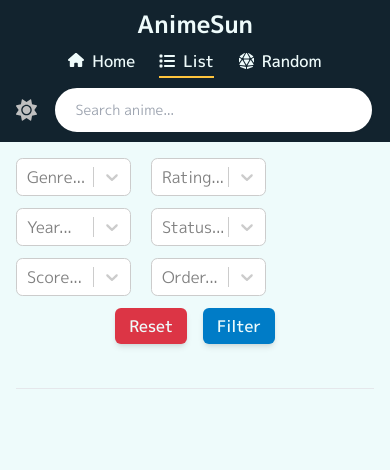
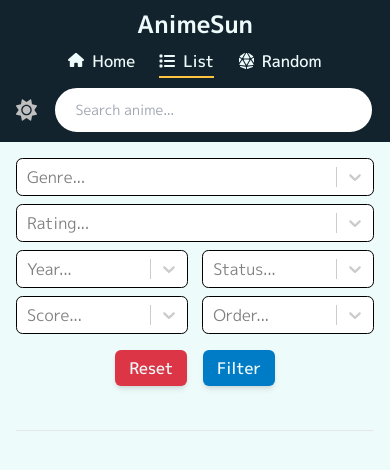
Before and after one commit to EduardIonescu/animeWebsite, a Next.js app: page /list in a window 390 px wide. Shown: the top 470 px of the page. Built offline with nearby package versions, Linux system fonts and the light colour scheme.

Commit message:
listPage select darkmode + responsiveness

```diff
--- a/components/listPage/filterSelect.jsx
+++ b/components/listPage/filterSelect.jsx
@@ -9,11 +9,12 @@
 	singleValue = false,
 	setChoice,
 	value,
+	classes,
 }) {
 	return (
 		<Select
 			onChange={(choice) => setChoice(choice)}
-			className="w-[32.1%] "
+			className={`${classes}  xl:w-[32.1%] `}
 			options={options}
 			closeMenuOnSelect={singleValue && true}
 			components={animatedComponents}
@@ -21,15 +22,32 @@
 			placeholder={placeholder}
 			instanceId={placeholder}
 			value={value}
+			classNames={{
+				control: () => "dark:bg-coolBlack border-black",
+				menuList: () => "dark:bg-coolBlack",
+
+				menuPortal: () => "dark:bg-gray-200",
+				multiValue: () => "dark:bg-veryDarkBlue/80",
+				multiValueLabel: () =>
+					"dark:bg-veryDarkBlue dark:text-shadowLightBlue",
+				option: () =>
+					"transition duration-200 dark:coolBlack dark:hover:bg-shadowDarkBlue",
+				singleValue: () => "dark:text-shadowLightBlue",
+			}}
 			styles={{
 				control: (baseStyles) => ({
 					...baseStyles,
 					borderRadius: "0.4rem",
+					borderColor: "coolBlack",
 				}),
 				menu: (baseStyles) => ({
 					...baseStyles,
 					zIndex: "10",
 				}),
+				option: (baseStyles, { isFocused }) => ({
+					...baseStyles,
+					backgroundColor: isFocused ? "rgba(120,120,120,0.2)" : "",
+				}),
 			}}
 		/>
 	);
--- a/components/listPage/resultsSection.jsx
+++ b/components/listPage/resultsSection.jsx
@@ -2,7 +2,7 @@
 export default function ResultsSection({ resultsData }) {
 	return (
 		<section
-			className="flex flex-wrap flex-col sm:flex-row
+			className="flex flex-wrap flex-col md:flex-row md:gap-4
 xl:gap-x-[calc((100%-(380px*3))/2)] gap-y-5 pb-6 "
 		>
 			{resultsData.map((animeData) => (
--- a/components/listPage/selectForm.jsx
+++ b/components/listPage/selectForm.jsx
@@ -51,18 +51,23 @@
 	}
 	return (
 		<form onSubmit={handleSubmit}>
-			<fieldset className="flex flex-wrap gap-x-5 gap-y-3">
+			<fieldset
+				className="flex flex-wrap gap-x-[4%] lg:gap-x-[2%] xl:gap-x-5 gap-y-2
+			 xl:gap-y-3"
+			>
 				<FilterSelect
 					placeholder="Genre..."
 					options={genreOptions}
 					setChoice={setGenres}
 					value={genres}
+					classes="w-full lg:w-[49%]"
 				/>
 				<FilterSelect
 					placeholder="Rating..."
 					options={ratingOptions}
 					setChoice={setRatings}
 					value={ratings}
+					classes="w-full lg:w-[49%]"
 				/>
 				<FilterSelect
 					placeholder="Year..."
@@ -70,6 +75,7 @@
 					singleValue={true}
 					setChoice={setYear}
 					value={year}
+					classes="w-[48%] lg:w-[23.5%]"
 				/>
 				<FilterSelect
 					placeholder="Status..."
@@ -77,6 +83,7 @@
 					options={statusOptions}
 					setChoice={setStatus}
 					value={status}
+					classes="w-[48%] lg:w-[23.5%]"
 				/>
 				<FilterSelect
 					placeholder="Score..."
@@ -84,6 +91,7 @@
 					setChoice={setScore}
 					singleValue={true}
 					value={score}
+					classes="w-[48%] lg:w-[23.5%]"
 				/>
 				<FilterSelect
 					placeholder="Order..."
@@ -91,11 +99,12 @@
 					singleValue={true}
 					setChoice={setOrder}
 					value={order}
+					classes="w-[48%] lg:w-[23.5%]"
 				/>
 			</fieldset>
 			<fieldset
 				className="flex gap-4 justify-center py-3 text-shadowLightBlue
-			font-medium"
+			font-medium mt-1"
 			>
 				<button
 					type="button"
--- a/pages/list/index.jsx
+++ b/pages/list/index.jsx
@@ -3,6 +3,7 @@
 import { useState } from "react";
 import { getAllQueriesURL } from "../../lib/listFilter";
 import ResultsSection from "../../components/listPage/resultsSection";
+import { LoadingSpinner } from "../../components/other/loading";
 export default function List() {
 	const [filterData, setFilterData] = useState();
 	const [loading, setLoading] = useState(false);
@@ -32,8 +33,10 @@
 
 	return (
 		<main
-			className="xl:w-[75rem] h-[100%] mx-auto py-4 px-4 bg-shadowLightBlue
-	text-shadowDarkBlue min-h-[calc(100vh-64px)]"
+			className="w-[100vw] sm:w-[34rem] md:w-[45rem] lg:w-[60rem]
+			xl:w-[75rem] h-[100%] mx-auto py-4 px-4 bg-shadowLightBlue
+			dark:bg-veryDarkBlue
+			dark:text-veryLightGray text-shadowDarkBlue min-h-[calc(100vh-64px)]"
 		>
 			<SelectForm
 				fetchFilterData={fetchFilterData}
@@ -49,15 +52,17 @@
 			>
 				Please select filters...
 			</p>
-
-			<hr className="mt-2 mb-4" />
+			{console.log(filterData)}
+			<hr className="mt-2 mb-4 dark:border-coolBlack" />
 			{loading ? (
-				<section>Loading...</section>
-			) : filterData ? (
+				<LoadingSpinner />
+			) : filterData && filterData.length >= 1 ? (
 				<ResultsSection resultsData={filterData} />
 			) : (
-				typeof filterData == "array" && (
-					<section>No results found...</section>
+				typeof filterData == "object" && (
+					<section className="text-center text-lg xl:text-xl font-medium">
+						No results found...
+					</section>
 				)
 			)}
 		</main>
```
